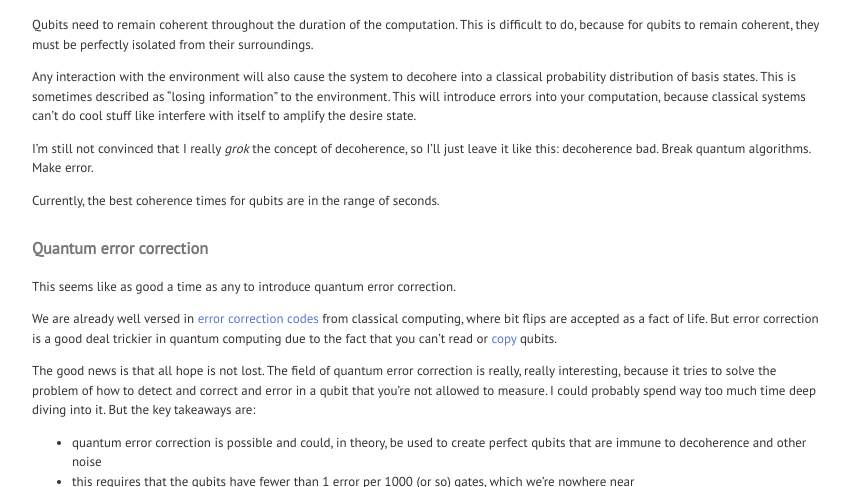
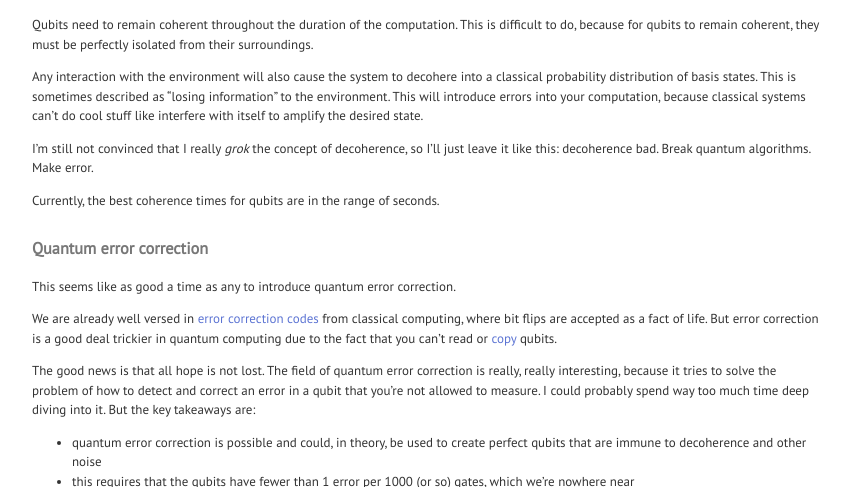
Before and after one commit to lsav/lise.me, a Jekyll site: the page built from _posts/2019-02-25-quantum-computing-workshop.md, in a window 1280 px wide and 900 px high, scrolled down 5215 px. Shown: the part 192-679 px from the top of the window, without its empty margins (211-1061 px from the left). Built offline with Jekyll 4.4.1, drawn with Linux system fonts in a browser that asks for light colours; nearby versions of some CDN libraries; some of the changed text lies outside the part shown.

Commit message:
Fix typos (thanks Eugene)

```diff
--- a/_posts/2019-02-25-quantum-computing-workshop.md
+++ b/_posts/2019-02-25-quantum-computing-workshop.md
@@ -219,7 +219,7 @@
 
 Qubits need to remain coherent throughout the duration of the computation. This is difficult to do, because for qubits to remain coherent, they must be perfectly isolated from their surroundings.
 
-Any interaction with the environment will also cause the system to decohere into a classical probability distribution of basis states. This is sometimes described as "losing information" to the environment. This will introduce errors into your computation, because classical systems can't do cool stuff like interfere with itself to amplify the desire state.
+Any interaction with the environment will also cause the system to decohere into a classical probability distribution of basis states. This is sometimes described as "losing information" to the environment. This will introduce errors into your computation, because classical systems can't do cool stuff like interfere with itself to amplify the desired state.
 
 I'm still not convinced that I really _grok_ the concept of decoherence, so I'll just leave it like this: decoherence bad. Break quantum algorithms. Make error.
 
@@ -232,7 +232,7 @@
 
 We are already well versed in [error correction codes](https://en.wikipedia.org/wiki/Error_correction_code) from classical computing, where bit flips are accepted as a fact of life. But error correction is a good deal trickier in quantum computing due to the fact that you can't read or [copy](https://en.wikipedia.org/wiki/No-cloning_theorem) qubits.
 
-The good news is that all hope is not lost. The field of quantum error correction is really, really interesting, because it tries to solve the problem of how to detect and correct and error in a qubit that you're not allowed to measure. I could probably spend way too much time deep diving into it. But the key takeaways are:
+The good news is that all hope is not lost. The field of quantum error correction is really, really interesting, because it tries to solve the problem of how to detect and correct an error in a qubit that you're not allowed to measure. I could probably spend way too much time deep diving into it. But the key takeaways are:
 
 - quantum error correction is possible and could, in theory, be used to create perfect qubits that are immune to decoherence and other noise
 - this requires that the qubits have fewer than 1 error per 1000 (or so) gates, which we're nowhere near
@@ -304,7 +304,7 @@
 
 The immediate goal for a lot of quantum computing researchers is to demonstrate quantum supremacy: one single example of a real life problem being solved on a quantum computer faster than on the best classical computer. (Rigetti is currently offering a [$1M prize](https://medium.com/rigetti/the-rigetti-quantum-advantage-prize-8976492c5c64) for this, by the way.)
 
-This has not been achieved yet, despite certain past claims by the company-that-shall-not-be-named that it has done so.
+This has not been achieved yet, despite certain past claims by the Company-That-Shall-Not-Be-Named that it has done so.
 
 The industry presenters at this workshop were very optimistic that the hybrid quantum-classical approach has the potential to demonstrate quantum supremacy in the near future.
 
@@ -354,7 +354,7 @@
 
 2. **What is the current state of the art in quantum computing?** tl;dr: small, error prone, still looking for applications.
 
-3. **How could quantum computing impact my future career as a software engineer, and on what time scale?** It would require breakthroughs in both technology _and_ applicability before classical computing is seriously impacted. So, it probably won't impact classical software engineers for a long time, maybe not even before I retire, except researchers and those who work in scientific or high security fields.
+3. **How could quantum computing impact my future career as a software engineer, and on what time scale?** It would require breakthroughs in both technology _and_ applicability before classical computing is seriously impacted. So, it probably won't impact classical software engineers for a long time aside from researchers and those who work in scientific or high security fields.
 
     a. **When should I throw away my RSA keys?** This question is difficult due to its specificity. Rather than give a timeline estimate, here are the milestones I'll be looking for, to indicate that modern encryption might be in imminent danger:
 
```
Also changed, not shown: other parts of _posts/2019-02-25-quantum-computing-workshop.md (+3 -1 lines), _posts/2018-11-12-questions-for-the-interviewer.md (+2 -2 lines).
